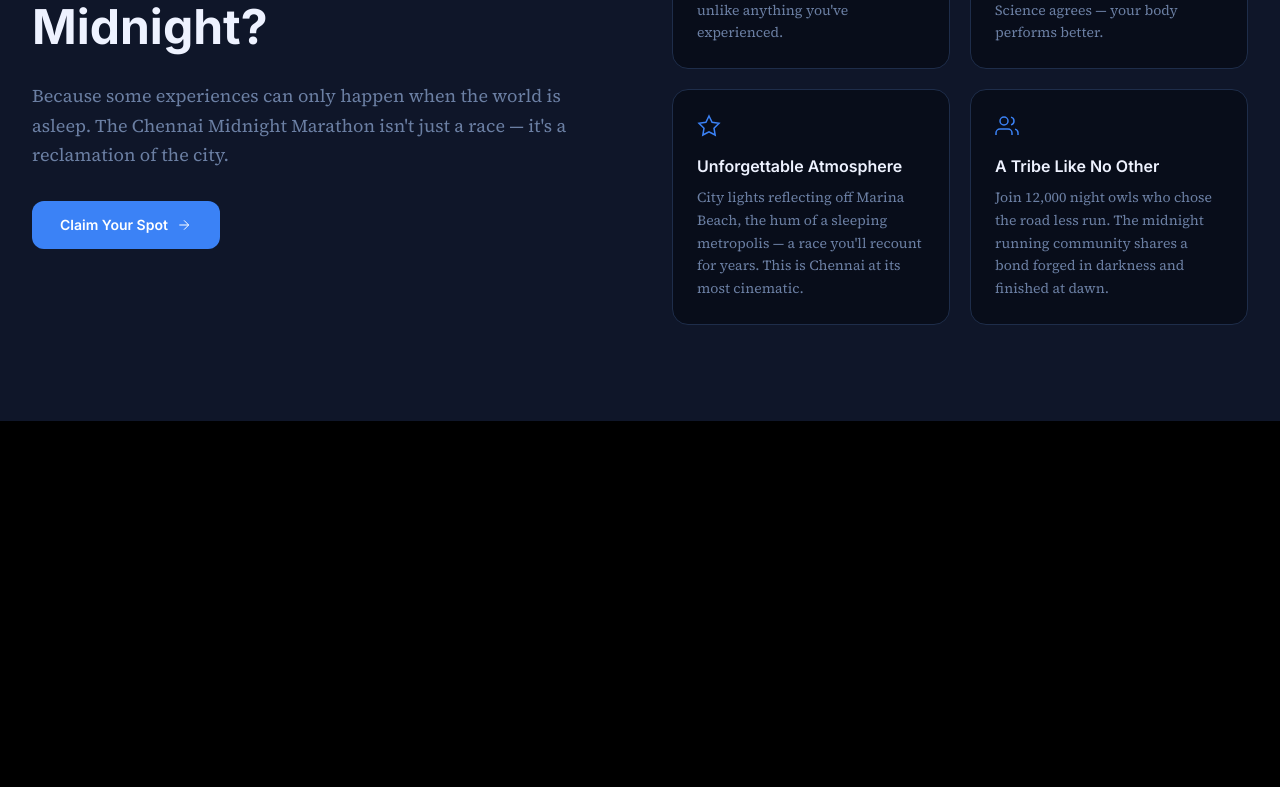
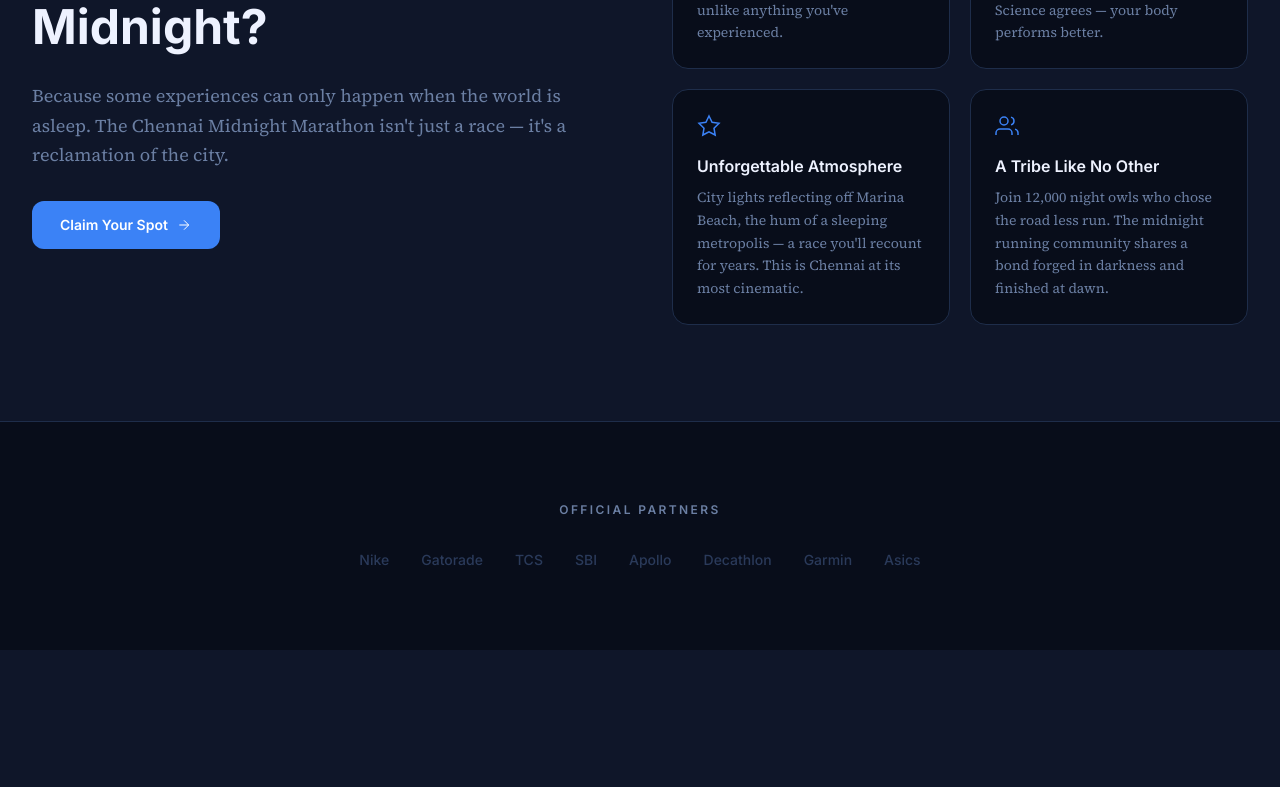
Before and after one commit to Logesh-waran2003/chennai-midnight-marathon, a React (Vite) app: page /v1 in a window 1280 px wide. Shown: the part 2000-2787 px from the top of the page. Before the commit the page ends 2421 px from the top, so only its background shows below. Built offline with nearby package versions, Linux system fonts and the light colour scheme.

Commit message:
feat: enhance v1 standard with GSAP, sponsors, CTA, footer sections

```diff
--- a/src/tiers/v1/App.jsx
+++ b/src/tiers/v1/App.jsx
@@ -1,5 +1,10 @@
 import { useState, useEffect, useRef } from 'react'
 import { motion, useInView, AnimatePresence } from 'framer-motion'
+import gsap from 'gsap'
+import { ScrollTrigger } from 'gsap/ScrollTrigger'
+import { useGSAP } from '@gsap/react'
+
+gsap.registerPlugin(ScrollTrigger)
 
 // ─── motion variants ──────────────────────────────────────────────────────────
 const fadeUp = {
@@ -537,12 +542,94 @@
 
 export default function App() {
   const [dark, setDark] = useDark()
+  useEffect(() => { return () => ScrollTrigger.getAll().forEach(t => t.kill()) }, [])
   return (
     <div style={{ background: dark ? '#080d1a' : '#f4f7ff', minHeight: '100vh' }}>
       <Nav dark={dark} setDark={setDark} />
       <Hero dark={dark} />
       <RacesSection dark={dark} />
       <WhySection dark={dark} />
+      <SponsorsSection dark={dark} />
+      <CTASection dark={dark} />
+      <Footer dark={dark} />
     </div>
   )
 }
+
+function SponsorsSection({ dark }) {
+  const ref = useRef(null)
+  useGSAP(() => {
+    gsap.from('.v1-sponsor', {
+      opacity: 0, y: 20, stagger: 0.08, duration: 0.6, ease: 'power2.out',
+      scrollTrigger: { trigger: ref.current, start: 'top 85%' },
+    })
+  }, { scope: ref })
+
+  const sponsors = ['Nike', 'Gatorade', 'TCS', 'SBI', 'Apollo', 'Decathlon', 'Garmin', 'Asics']
+  return (
+    <section ref={ref} style={{ padding: '80px 0', borderTop: `1px solid ${dark ? '#1e2d4a' : '#c8d4ee'}`, background: dark ? '#080d1a' : '#f4f7ff' }}>
+      <div className="max-w-5xl mx-auto px-6 text-center">
+        <p className={`font-['Inter'] text-xs font-semibold tracking-[0.2em] uppercase mb-8 ${dark ? 'text-[#6b7fa3]' : 'text-[#4a5a7a]'}`}>
+          Official Partners
+        </p>
+        <div className="flex flex-wrap justify-center gap-8">
+          {sponsors.map(s => (
+            <span key={s} className={`v1-sponsor font-['Inter'] font-medium text-sm ${dark ? 'text-[#2a3a5a]' : 'text-[#b0bdd4]'} hover:text-[#3b82f6] transition-colors cursor-default`}>
+              {s}
+            </span>
+          ))}
+        </div>
+      </div>
+    </section>
+  )
+}
+
+function CTASection({ dark }) {
+  const ref = useRef(null)
+  useGSAP(() => {
+    gsap.from(ref.current.querySelector('.v1-cta-inner'), {
+      scale: 0.95, opacity: 0, duration: 1, ease: 'power3.out',
+      scrollTrigger: { trigger: ref.current, start: 'top 80%' },
+    })
+  }, { scope: ref })
+
+  return (
+    <section ref={ref} style={{ padding: '120px 0', background: dark ? '#0f1629' : '#eaeffc' }}>
+      <div className="v1-cta-inner max-w-3xl mx-auto px-6 text-center">
+        <h2 className={`font-['Inter'] font-bold mb-4 ${dark ? 'text-[#eef2ff]' : 'text-[#0a1628]'}`} style={{ fontSize: 'clamp(36px, 5vw, 56px)' }}>
+          Ready to run the night?
+        </h2>
+        <p className={`font-['Source_Serif_4'] text-lg mb-8 ${dark ? 'text-[#6b7fa3]' : 'text-[#4a5a7a]'}`}>
+          Limited bibs available. Early bird pricing ends January 31, 2026.
+        </p>
+        <motion.a
+          href="#register"
+          whileHover={{ scale: 1.03 }}
+          whileTap={{ scale: 0.97 }}
+          className="inline-block bg-[#3b82f6] text-white font-['Inter'] font-semibold px-10 py-4 rounded-xl no-underline text-base hover:bg-[#2563eb] transition-colors"
+        >
+          Register Now
+        </motion.a>
+      </div>
+    </section>
+  )
+}
+
+function Footer({ dark }) {
+  return (
+    <footer style={{ padding: '48px 0', borderTop: `1px solid ${dark ? '#1e2d4a' : '#c8d4ee'}`, background: dark ? '#080d1a' : '#f4f7ff' }}>
+      <div className="max-w-7xl mx-auto px-6 flex flex-col md:flex-row items-center justify-between gap-4">
+        <div className="flex items-center gap-3">
+          <span className="font-['Inter'] font-bold text-lg text-[#3b82f6]">CMM</span>
+          <span className={`font-['Source_Serif_4'] text-sm ${dark ? 'text-[#6b7fa3]' : 'text-[#4a5a7a]'}`}>Chennai Midnight Marathon</span>
+        </div>
+        <div className="flex gap-6">
+          {['Instagram', 'Twitter', 'YouTube'].map(s => (
+            <a key={s} href="#" className={`font-['Source_Serif_4'] text-sm no-underline ${dark ? 'text-[#6b7fa3]' : 'text-[#4a5a7a]'} hover:text-[#3b82f6] transition-colors`}>{s}</a>
+          ))}
+        </div>
+        <p className={`font-['Source_Serif_4'] text-xs ${dark ? 'text-[#2a3a5a]' : 'text-[#b0bdd4]'}`}>© 2026 CMM. All rights reserved.</p>
+      </div>
+    </footer>
+  )
+}
```
